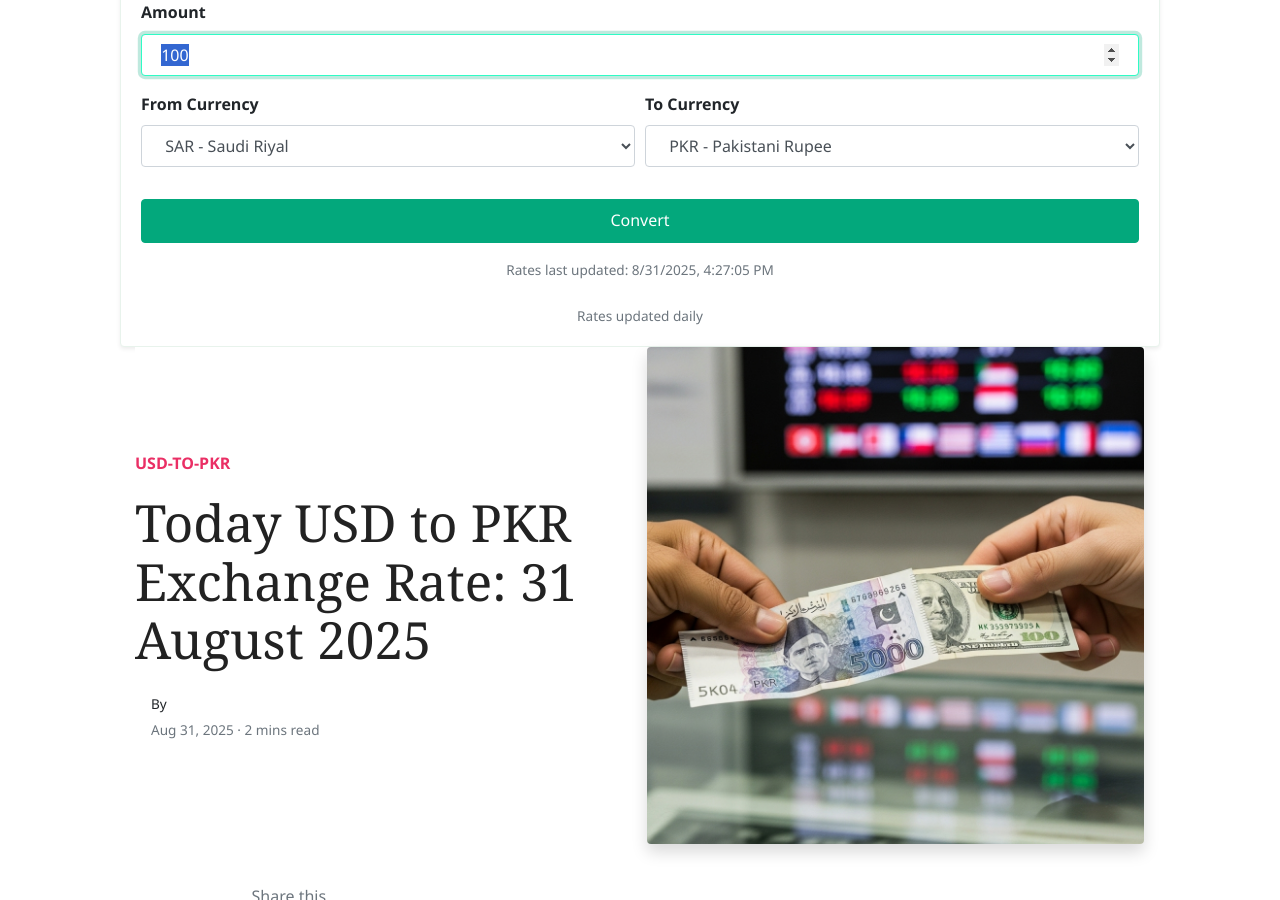
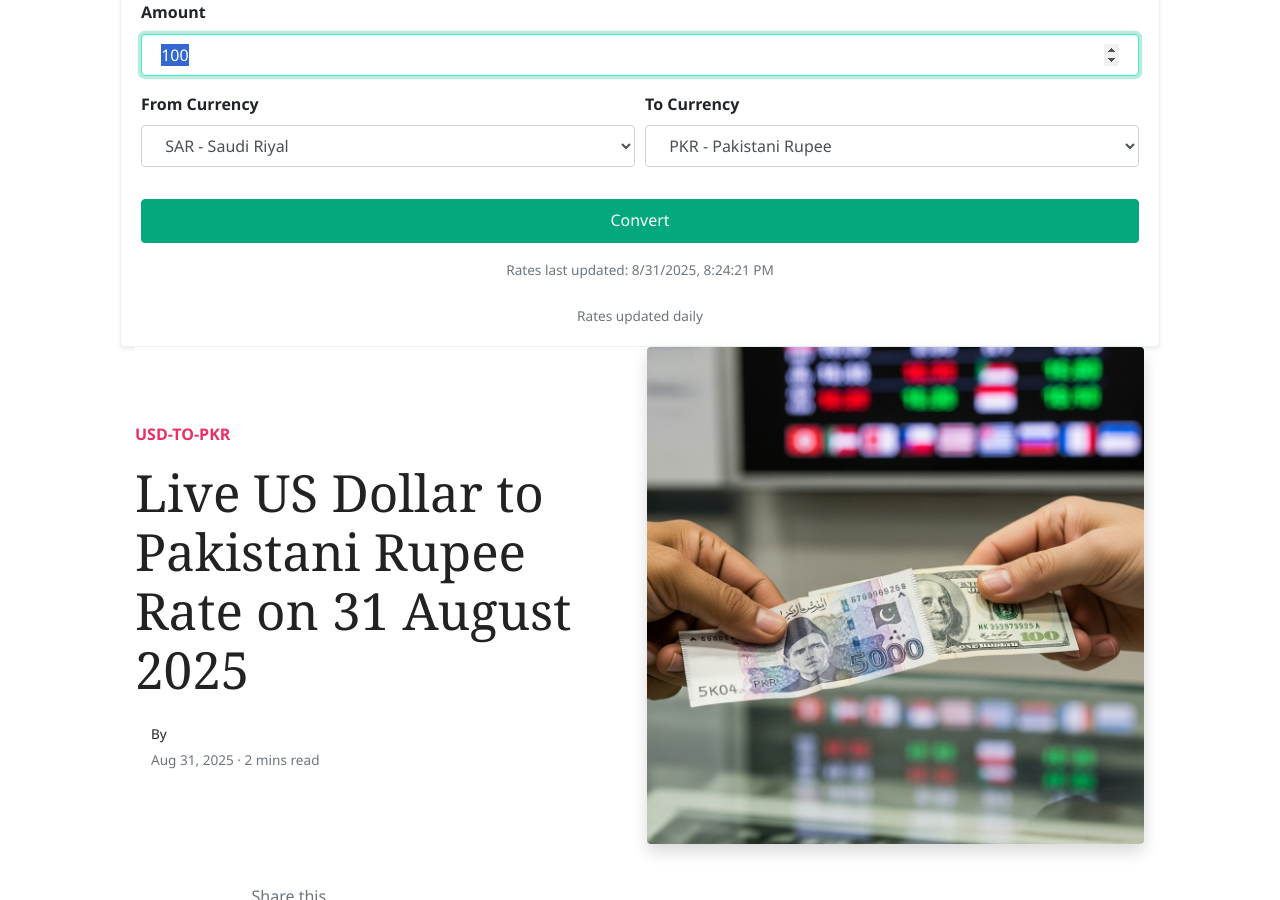
Before and after one commit to mlcom/mlcom.github.io, a Jekyll site: the page built from _posts/2025-08-31-today-us-dollar-to-pkr-exchange-rate-august-2025-prices-updated-usd-to-pkr.md, in a window 1280 px wide and 900 px high, scrolled down 242 px. Built offline with Jekyll 4.4.1, drawn with Linux system fonts in a browser that asks for light colours; nearby versions of some CDN libraries; comment, search, counter and statistics services are not loaded.

Commit message:
Automated: Update currency rates and generate daily posts

```diff
--- a/_data/rates.yml
+++ b/_data/rates.yml
@@ -1,4 +1,4 @@
-last_updated_utc: '2025-08-31T16:27:05.551835+00:00'
+last_updated_utc: '2025-08-31T20:24:21.220910+00:00'
 rates:
   AED: 3.6725
   AFN: 68.4319
--- a/_posts/2025-08-31-today-us-dollar-to-pkr-exchange-rate-august-2025-prices-updated-usd-to-pkr.md
+++ b/_posts/2025-08-31-today-us-dollar-to-pkr-exchange-rate-august-2025-prices-updated-usd-to-pkr.md
@@ -1,6 +1,6 @@
 ---
 layout: post
-title:  'Today USD to PKR Exchange Rate: 31 August 2025'
+title:  'Live US Dollar to Pakistani Rupee Rate on 31 August 2025'
 author: jane
 categories: [ usd-to-pkr ]
 image: assets/images/usd-to-pkr-rate-today.jpg
```
Also changed, not shown: _posts/2025-08-31-today-saudi-riyal-to-pkr-exchange-rate-august-2025-prices-updated-sar-to-pkr.md (+1 -1 lines), _posts/2025-08-31-today-uae-dirham-to-pkr-exchange-rate-august-2025-prices-updated-aed-to-pkr.md (+1 -1 lines), _posts/2025-08-31-today-uk-pound-sterling-to-pkr-exchange-rate-august-2025-prices-updated-gbp-to-pkr.md (+1 -1 lines).
